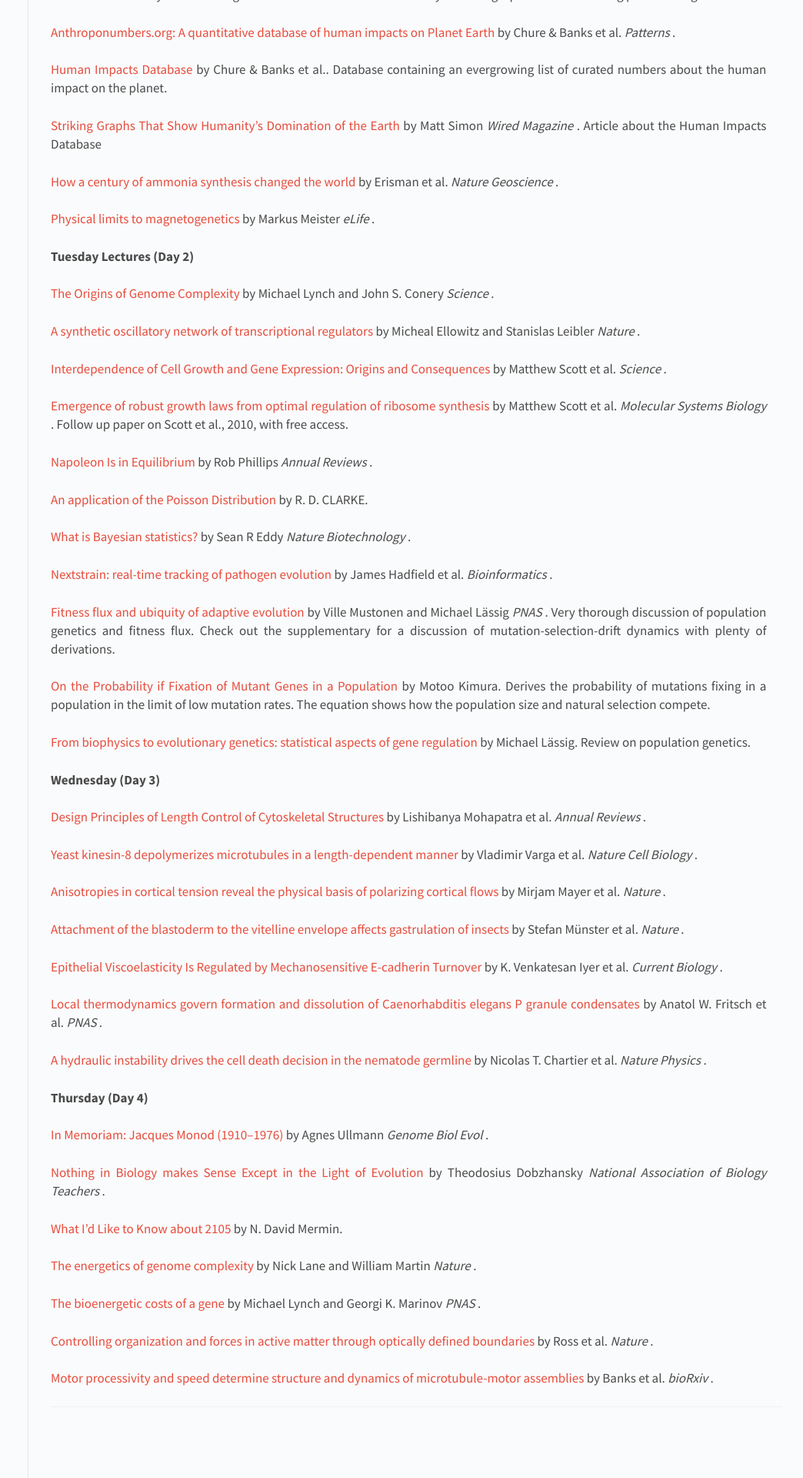
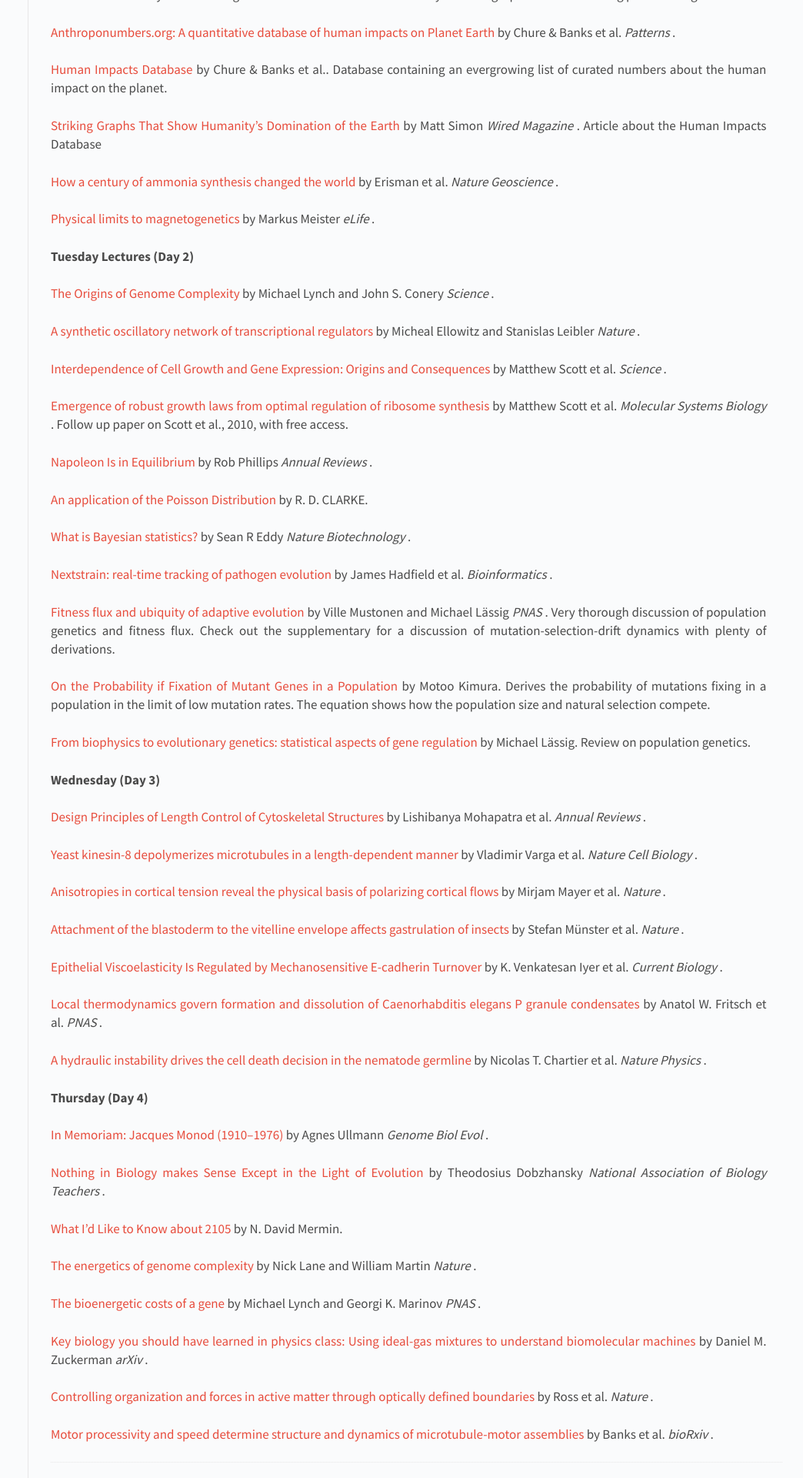
Before and after one commit to RPGroup-PBoC/pboc22_dresden, a Jekyll site: the page built from _posts/2022-01-28-materials.md, in a window 1280 px wide. Shown: the part 1290-3210 px from the top of the page at 77% size, without its empty margins (236-1280 px from the left). Built offline with Jekyll 4.4.1, drawn with Linux system fonts in a browser that asks for light colours.

Commit message:
more papers

```diff
--- a/_data/papers.yaml
+++ b/_data/papers.yaml
@@ -191,6 +191,11 @@ Thursday (Day 4):
    journal: "PNAS"
    link: "https://www.pnas.org/doi/10.1073/pnas.1514974112"
 
+ - title: "Key biology you should have learned in physics class: Using ideal-gas mixtures to understand biomolecular machines"
+   author: "Daniel M. Zuckerman"
+   journal: "arXiv"
+   link: "https://arxiv.org/abs/1906.08392"
+
  - title: "Controlling organization and forces in active matter through optically defined boundaries"
    author: "Ross et al."
    journal: "Nature"
```
